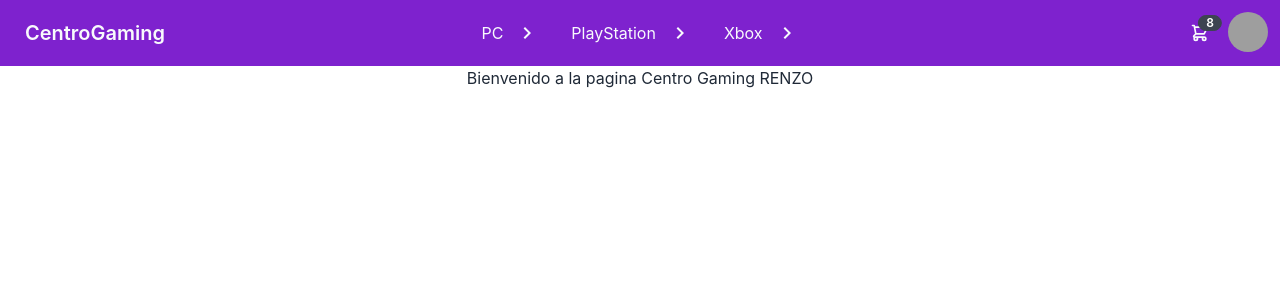
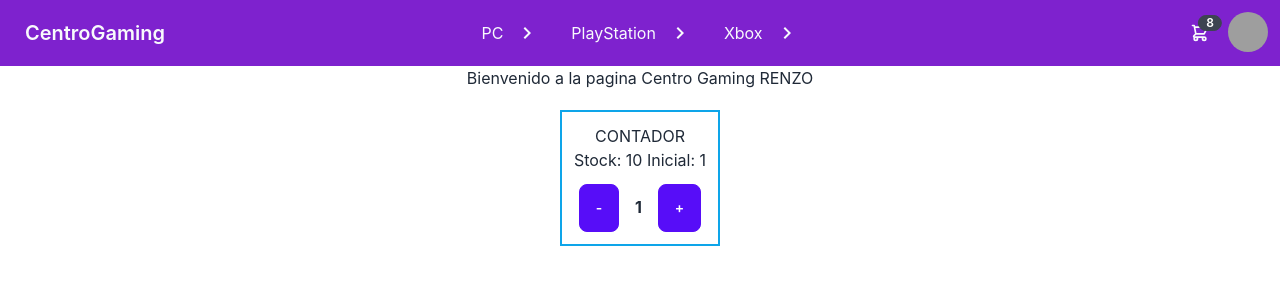
Before and after one commit to Renzo461/centro_gaming, a React (Create React App) app: page / in a window 1280 px wide. Shown: the top 300 px of the page. Built offline with nearby package versions, Linux system fonts and the light colour scheme; grey boxes are pictures that could not be loaded.

Commit message:
CONTADOR

```diff
--- a/src/App.js
+++ b/src/App.js
@@ -1,12 +1,14 @@
 import './App.css';
 import NavBar from './components/NavBar';
 import ItemListContainer from './components/ItemListContainer';
+import Contador from './components/Contador';
 
 function App() {
   return (
     <div className="App">
       <NavBar/>
       <ItemListContainer nombre="RENZO"/>
+      <Contador stock={10} initial={1}/>
     </div>
   );
 }
--- /dev/null
+++ b/src/components/Contador.jsx
@@ -0,0 +1,28 @@
+import { useState } from "react"
+
+const Contador = ({ stock, initial }) => {
+  const [count, setCount] = useState(initial)
+
+  const addHandler = () => {
+    if (stock > count) {
+      setCount(count + 1)
+    }
+  }
+  const resHandler = () => {
+    if (count > 1) {
+      setCount(count - 1)
+    }
+  }
+  return (
+    <div className="flex justify-center">
+      <div className="border-2 border-sky-500 mt-5 p-3 w-fit">
+        <h1>CONTADOR</h1>
+        <div className="mb-3">Stock: {stock} Inicial: {initial}</div>
+        <button className="btn btn-primary" onClick={resHandler}>-</button>
+        <strong className="mx-3"> {count} </strong>
+        <button className="btn btn-primary" onClick={addHandler}>+</button>
+      </div>
+    </div>
+  )
+}
+export default Contador
```
